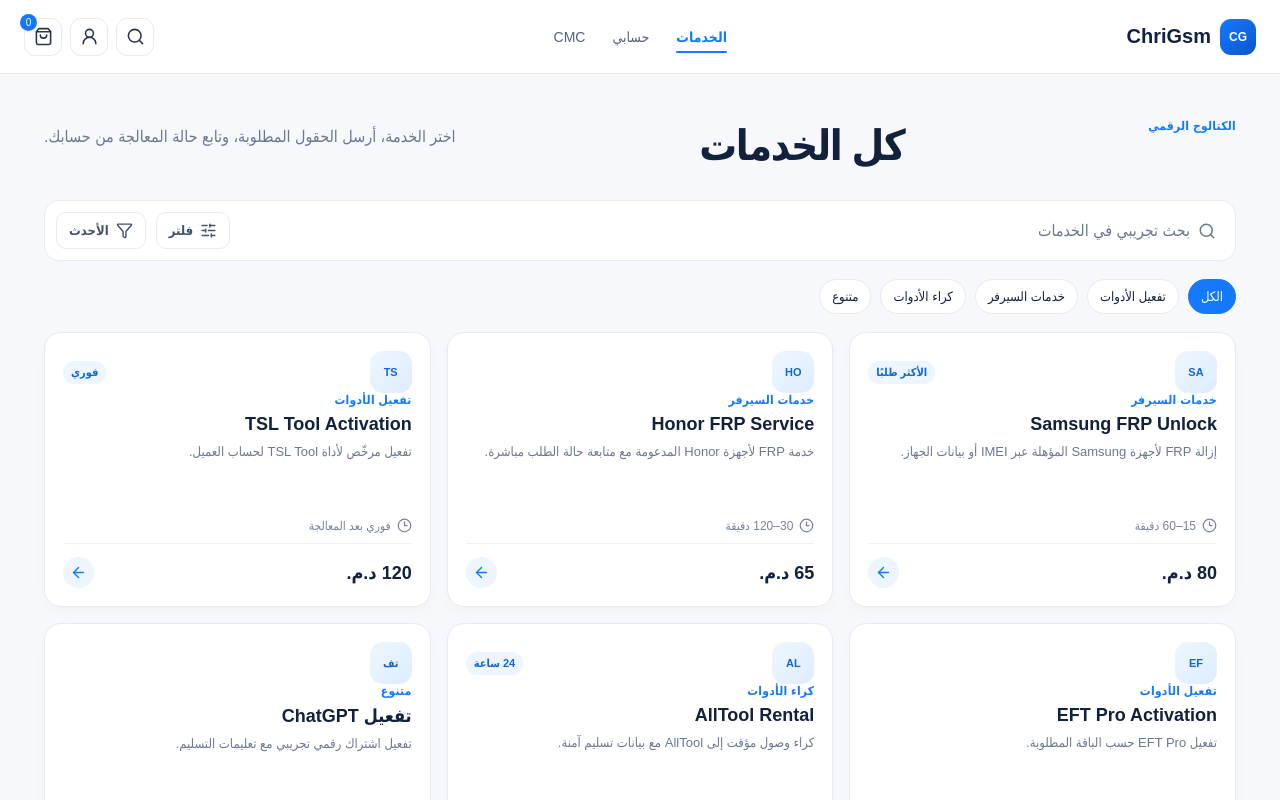
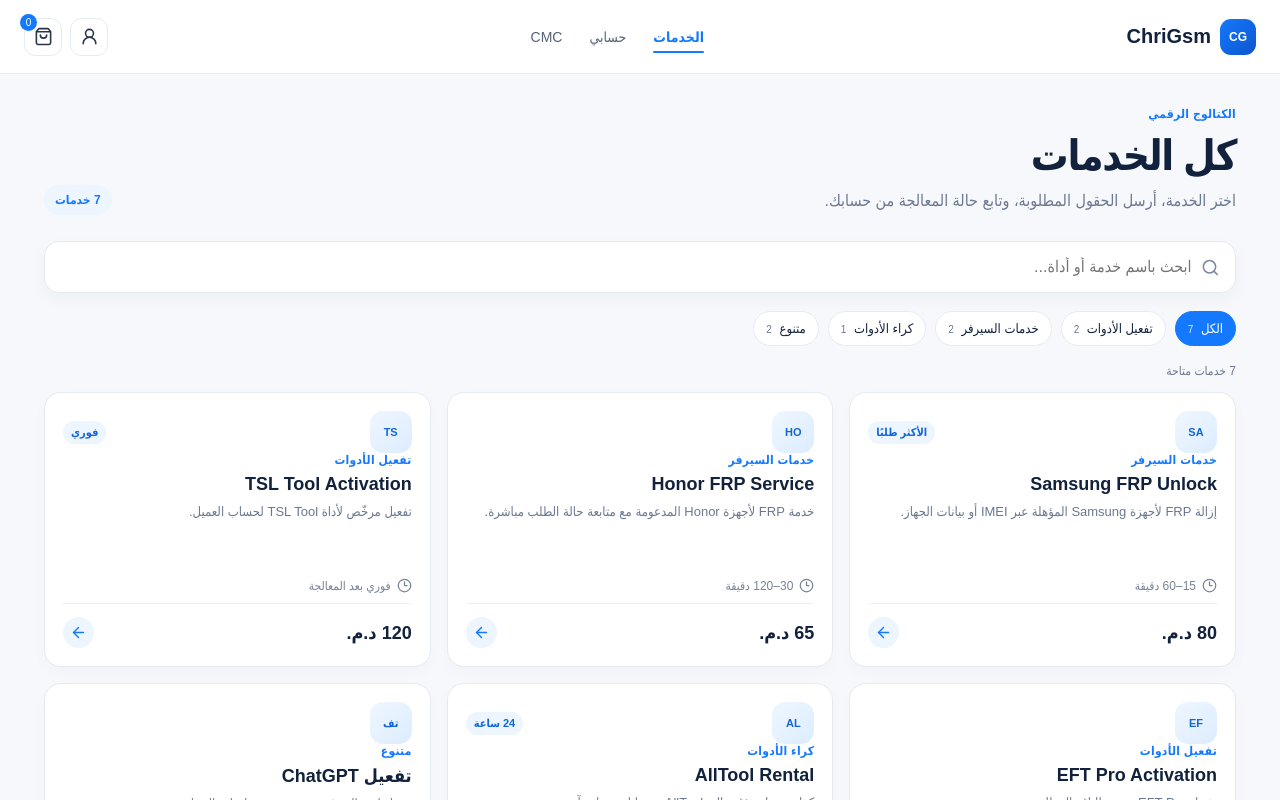
Before and after one commit to arthur0xx/molflash, a Next.js app in the folder next/: page /catalog in a window 1280 px wide. Shown: the top 800 px of the page. Built offline with nearby package versions, Linux system fonts and the light colour scheme.

Commit message:
fix(next): streamline search and catalog filters

```diff
--- a/next/src/app/catalog/page.tsx
+++ b/next/src/app/catalog/page.tsx
@@ -1,21 +1,14 @@
-import Link from "next/link";
-import { Filter, Search, SlidersHorizontal } from "lucide-react";
 import { BottomNav, Header } from "@/components/header";
-import { ServiceCard } from "@/components/service-card";
+import { CatalogBrowser } from "@/components/catalog-browser";
 import { getSnapshot } from "@/lib/repository";
 
 export default async function CatalogPage({ searchParams }: { searchParams: Promise<{ category?: string }> }) {
   const { category } = await searchParams;
   const snapshot = await getSnapshot();
-  const services = snapshot.services.filter((service) => service.isActive && (!category || service.categoryId === category));
   const currentCategory = snapshot.categories.find((item) => item.id === category);
-
-  return (
-    <><Header /><main className="store-shell">
-      <section className="page-heading"><p className="eyebrow">الكتالوج الرقمي</p><h1>{currentCategory ? currentCategory.name : "كل الخدمات"}</h1><p>اختر الخدمة، أرسل الحقول المطلوبة، وتابع حالة المعالجة من حسابك.</p></section>
-      <div className="catalog-toolbar"><div className="catalog-search"><Search size={18}/><span>بحث تجريبي في الخدمات</span></div><button className="filter-button"><SlidersHorizontal size={17}/> فلتر</button><button className="filter-button"><Filter size={17}/> الأحدث</button></div>
-      <div className="category-filter-row"><Link href="/catalog" className={!category ? "filter-active" : ""}>الكل</Link>{snapshot.categories.map((item) => <Link key={item.id} href={`/catalog?category=${item.id}`} className={category === item.id ? "filter-active" : ""}>{item.name}</Link>)}</div>
-      <div className="service-grid catalog-grid">{services.map((service) => <ServiceCard key={service.id} service={service} categoryName={snapshot.categories.find((item) => item.id === service.categoryId)?.name} />)}</div>
-    </main><BottomNav /></>
-  );
+  const services = snapshot.services.filter((service) => service.isActive);
+  return <><Header /><main className="store-shell catalog-shell">
+    <section className="page-heading catalog-heading"><div><p className="eyebrow">الكتالوج الرقمي</p><h1>{currentCategory ? currentCategory.name : "كل الخدمات"}</h1><p>اختر الخدمة، أرسل الحقول المطلوبة، وتابع حالة المعالجة من حسابك.</p></div><span className="catalog-count">{services.length} خدمات</span></section>
+    <CatalogBrowser services={services} categories={snapshot.categories} initialCategory={category} />
+  </main><BottomNav /></>;
 }
--- /dev/null
+++ b/next/src/components/catalog-browser.tsx
@@ -0,0 +1,31 @@
+"use client";
+
+import { useMemo, useState } from "react";
+import { Search, X } from "lucide-react";
+import { ServiceCard } from "@/components/service-card";
+import type { Category, Service } from "@/lib/types";
+
+type CatalogBrowserProps = { services: Service[]; categories: Category[]; initialCategory?: string };
+
+export function CatalogBrowser({ services, categories, initialCategory }: CatalogBrowserProps) {
+  const [query, setQuery] = useState("");
+  const [category, setCategory] = useState(initialCategory || "");
+  const results = useMemo(() => {
+    const normalized = query.trim().toLocaleLowerCase();
+    return services.filter((service) => {
+      const matchesCategory = !category || service.categoryId === category;
+      const searchable = `${service.title} ${service.description} ${categories.find((item) => item.id === service.categoryId)?.name || ""}`.toLocaleLowerCase();
+      return matchesCategory && (!normalized || searchable.includes(normalized));
+    });
+  }, [category, categories, query, services]);
+
+  return <>
+    <label className="catalog-search-input"><Search size={19} /><input value={query} onChange={(event) => setQuery(event.target.value)} placeholder="ابحث باسم خدمة أو أداة..." aria-label="البحث في الخدمات" />{query && <button type="button" onClick={() => setQuery("")} aria-label="مسح البحث"><X size={16} /></button>}</label>
+    <div className="category-filter-row" aria-label="تصفية حسب التصنيف">
+      <button type="button" className={!category ? "filter-active" : ""} onClick={() => setCategory("")}>الكل <span>{services.length}</span></button>
+      {categories.map((item) => <button key={item.id} type="button" className={category === item.id ? "filter-active" : ""} onClick={() => setCategory(item.id)}>{item.name} <span>{services.filter((service) => service.categoryId === item.id).length}</span></button>)}
+    </div>
+    <div className="catalog-result-note">{results.length ? `${results.length} خدمات متاحة` : "لا توجد نتيجة مطابقة"}</div>
+    {results.length ? <div className="service-grid catalog-grid">{results.map((service) => <ServiceCard key={service.id} service={service} categoryName={categories.find((item) => item.id === service.categoryId)?.name} />)}</div> : <div className="empty-state"><Search size={24}/><h2>لم نعثر على الخدمة</h2><p>جرّب اسمًا آخر أو أزل فلتر التصنيف للعودة إلى كل الخدمات.</p><button type="button" className="outline-button" onClick={() => { setQuery(""); setCategory(""); }}>إظهار كل الخدمات</button></div>}
+  </>;
+}
--- a/next/src/components/header.tsx
+++ b/next/src/components/header.tsx
@@ -1,7 +1,7 @@
 "use client";
 
 import Link from "next/link";
-import { Home, LayoutDashboard, Search, ShoppingBag, UserRound } from "lucide-react";
+import { Grid2X2, Home, LayoutDashboard, ShoppingBag, UserRound } from "lucide-react";
 import { usePathname } from "next/navigation";
 
 const navigation = [
@@ -24,7 +24,6 @@
       {navigation.map((item) => <Link key={item.href} href={item.href} className={isCurrent(pathname, item.href) ? "nav-current" : ""} aria-current={isCurrent(pathname, item.href) ? "page" : undefined}>{item.label}</Link>)}
     </nav>
     <div className="header-actions">
-      <Link className="icon-button" href="/catalog" aria-label="البحث في الخدمات"><Search size={19} /></Link>
       <Link className={`icon-button ${isCurrent(pathname, "/account") ? "icon-current" : ""}`} href="/account" aria-label="حسابي"><UserRound size={19} /></Link>
       <Link className="icon-button cart-dot" href="/catalog" aria-label="السلة التجريبية"><ShoppingBag size={19} /><span>0</span></Link>
     </div>
@@ -35,7 +34,7 @@
   const pathname = usePathname();
   const items = [
     { href: "/", label: "الرئيسية", icon: <Home size={18} /> },
-    { href: "/catalog", label: "الخدمات", icon: <Search size={18} /> },
+    { href: "/catalog", label: "الخدمات", icon: <Grid2X2 size={18} /> },
     { href: "/account", label: "حسابي", icon: <UserRound size={18} /> },
     { href: "/admin", label: "CMC", icon: <LayoutDashboard size={18} /> },
   ];
```
Also changed, not shown: next/src/app/globals.css, 2 other files (tests, documents, lock files or other folders).
